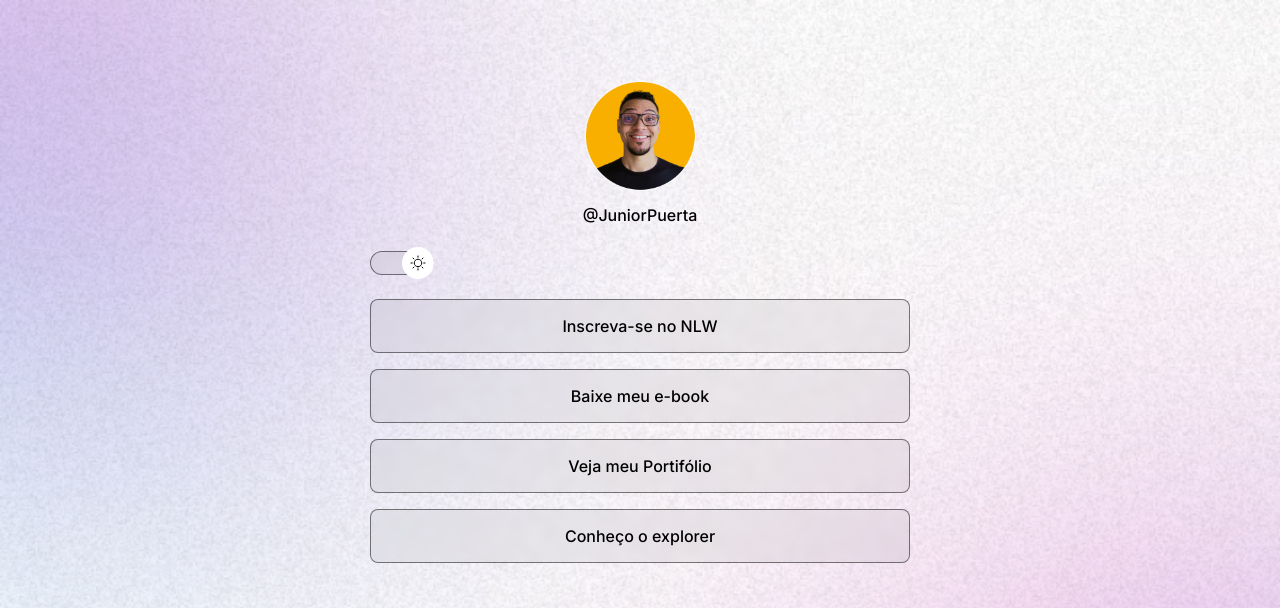
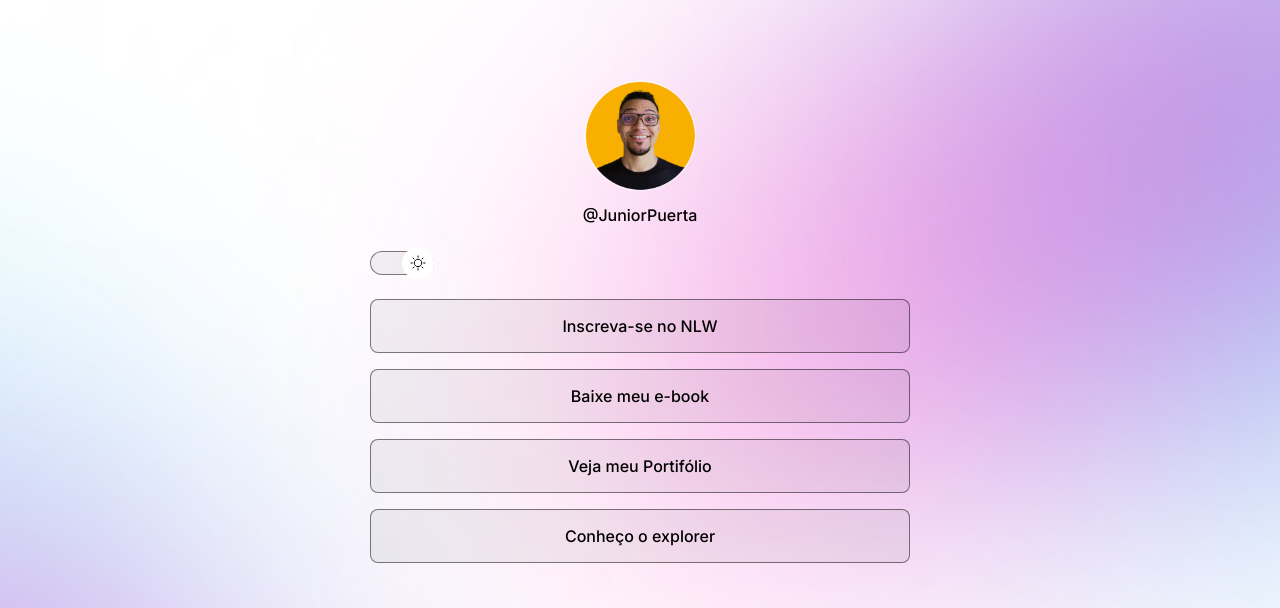
Before and after one commit to Junior-Puerta/projeto, a plain HTML site: page index.html in a window 1280 px wide. Shown: the top 608 px of the page. Drawn offline with nearby package versions, Linux system fonts and the light colour scheme.

Commit message:
change background based on media queries

```diff
--- a/style.css
+++ b/style.css
@@ -30,6 +30,7 @@ body {
   background-position: top center;
   background-size: cover;  shorthand VVV*/
   background: var(--bg-url) no-repeat top center/cover;
+  height: 100vh;
 }
 
 body * {
@@ -38,7 +39,7 @@ body * {
 }
 
 #container {
-  width: 100%;/*primeiro esse foi alterado para auto em função das larguras distintas entre dispositivos width: 360px; */
+  width: 100%; /*primeiro esse foi alterado para auto em função das larguras distintas entre dispositivos width: 360px; */
   max-width: 588px;
   margin: 56px auto 0px; /* margin-right: auto;  margin-left: auto;*/
   padding: 0 24px;
@@ -167,3 +168,15 @@ footer {
   text-align: center;
   font-size: 14px;
 }
+
+
+/* media queriresl */
+@media (min-width: 700px) {
+  :root {
+    --bg-url: url(./assets/bg-desktop.jpg);
+  }
+
+  .light {
+    --bg-url: url(./assets/bg-desktop-light.jpg);
+  }
+}
```
